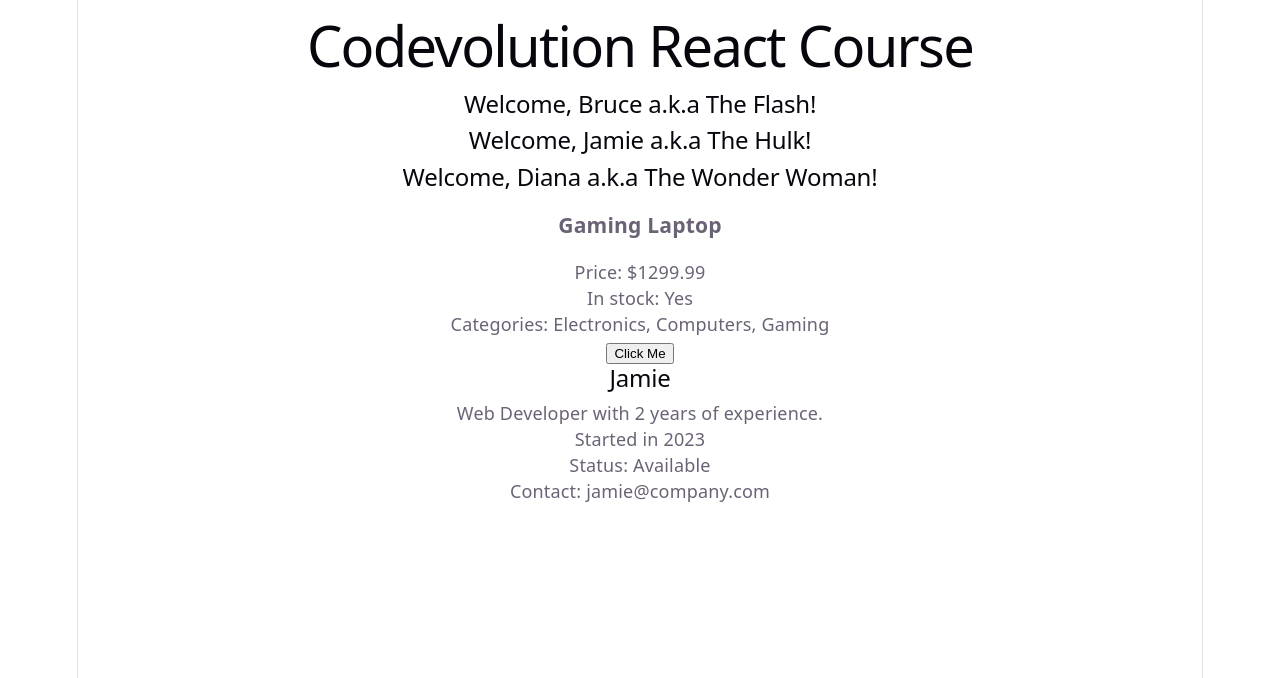
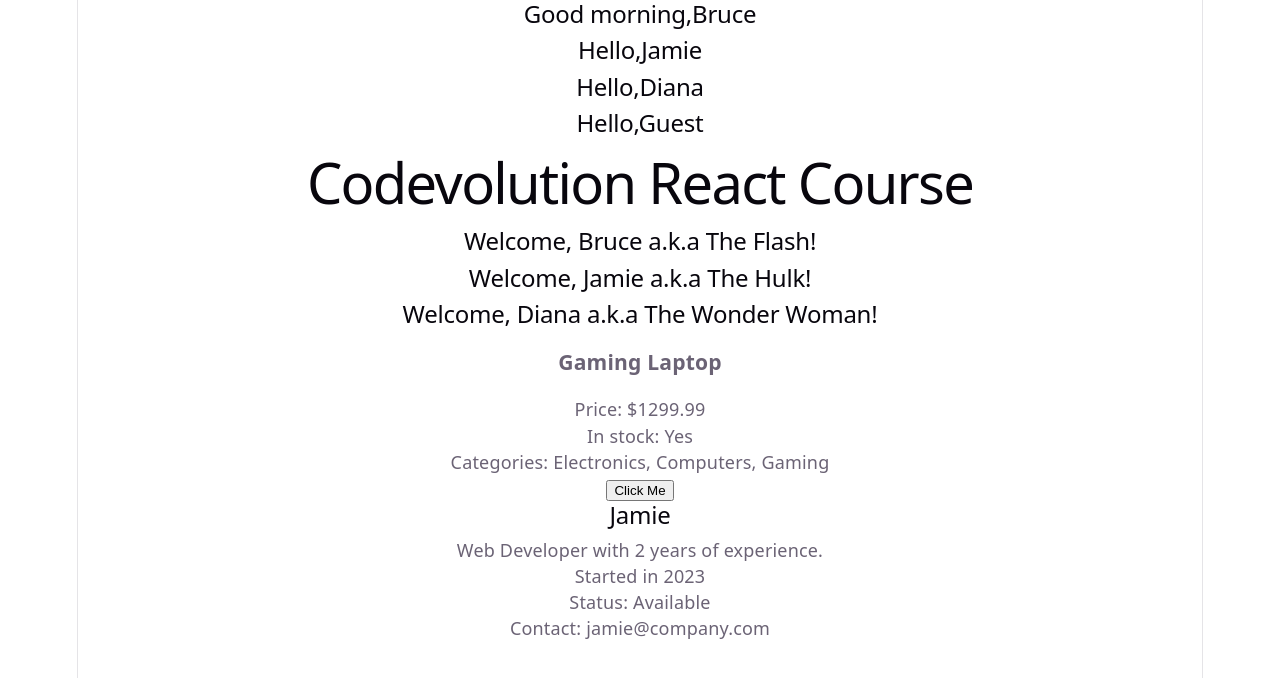
Before and after one commit to JmeMei/my-react-practice, a React (Vite) app: page / in a window 1280 px wide. Shown: the top 678 px of the page. Built offline with nearby package versions, Linux system fonts and the light colour scheme.

Commit message:
feat: add Greeting component and update App to include multiple greetings

```diff
--- a/src/App.jsx
+++ b/src/App.jsx
@@ -6,6 +6,7 @@
 import { Button } from "./Button";
 import { CandidateProfile } from "./CandidateProfile";
 import { Product } from "./Product";
+import { Greeting } from "./Greeting";
 import "./App.css";
 
 function App() {
@@ -13,6 +14,11 @@
 
   return (
     <div>
+      <Greeting name="Bruce" message="Good morning" />
+      <Greeting name="Jamie" />
+      <Greeting name="Diana" />
+      <Greeting />
+
       <h1>Codevolution React Course</h1>
       <Welcome name="Bruce" alias="The Flash" />
       <Welcome name="Jamie" alias="The Hulk" />
--- /dev/null
+++ b/src/Greeting.jsx
@@ -0,0 +1,7 @@
+export const Greeting = ({ name = "Guest", message = "Hello" }) => {
+  return (
+    <h2>
+      {message},{name}
+    </h2>
+  );
+};
--- a/src/Product.jsx
+++ b/src/Product.jsx
@@ -1,10 +1,10 @@
-export const Product = (props) => {
-    return (
-        <div>
-            <h3>{props.title}</h3>
-            <p>Price: ${props.price}</p>
-            <p>In stock: {props.inStock? "Yes" : "No"}</p>
-            <p>Categories: {props.categories.join(", ")}</p>
-        </div>
-    )
-}
+export const Product = ({ title, price, inStock, categories }) => {
+  return (
+    <div>
+      <h3>{title}</h3>
+      <p>Price: ${price}</p>
+      <p>In stock: {inStock ? "Yes" : "No"}</p>
+      <p>Categories: {categories.join(", ")}</p>
+    </div>
+  );
+};
--- a/src/Welcome.jsx
+++ b/src/Welcome.jsx
@@ -1,5 +1,9 @@
-export const Welcome = (props) => {
-  console.log(props)
-  return <h2>Welcome, {props.name} a.k.a {props.alias}!</h2>
-}
+export const Welcome = ({ name, alias }) => {
+  console.log({ name, alias });
+  return (
+    <h2>
+      Welcome, {name} a.k.a {alias}!
+    </h2>
+  );
+};
 //export default Welcome
```
